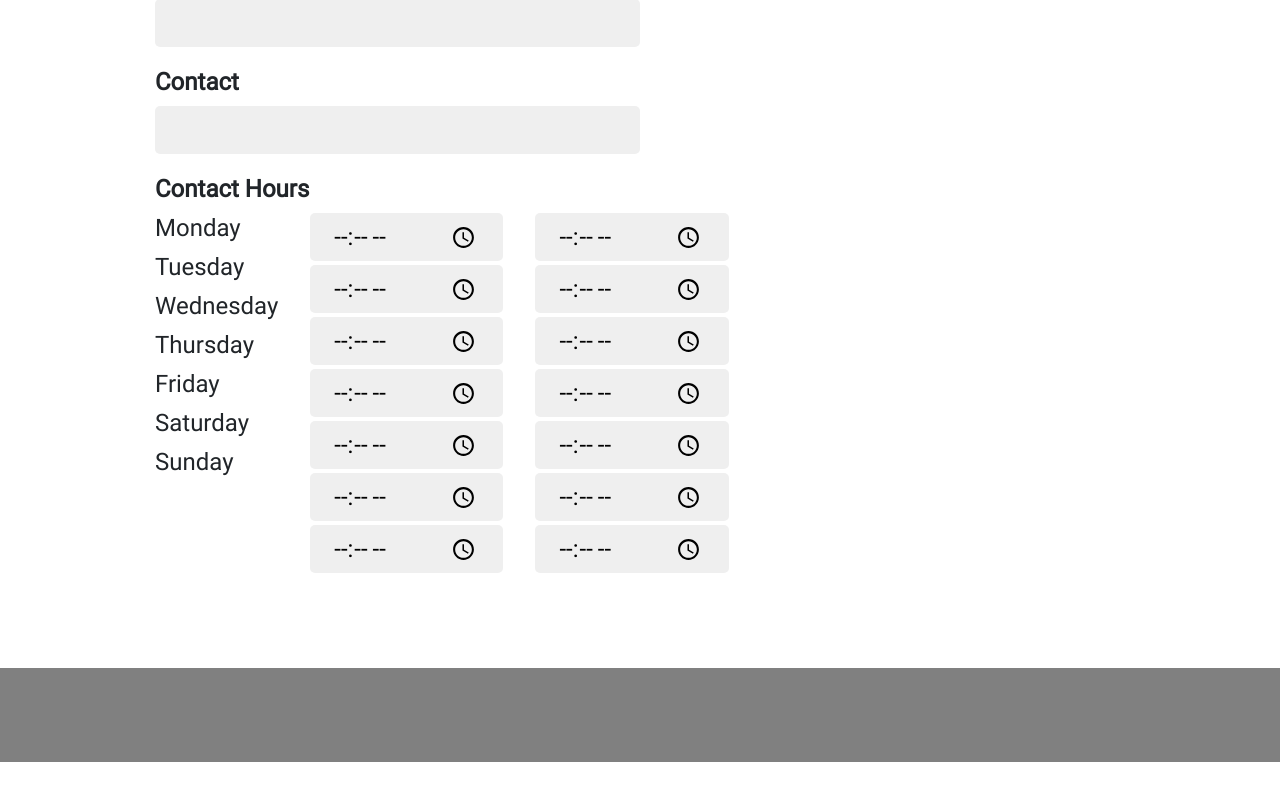
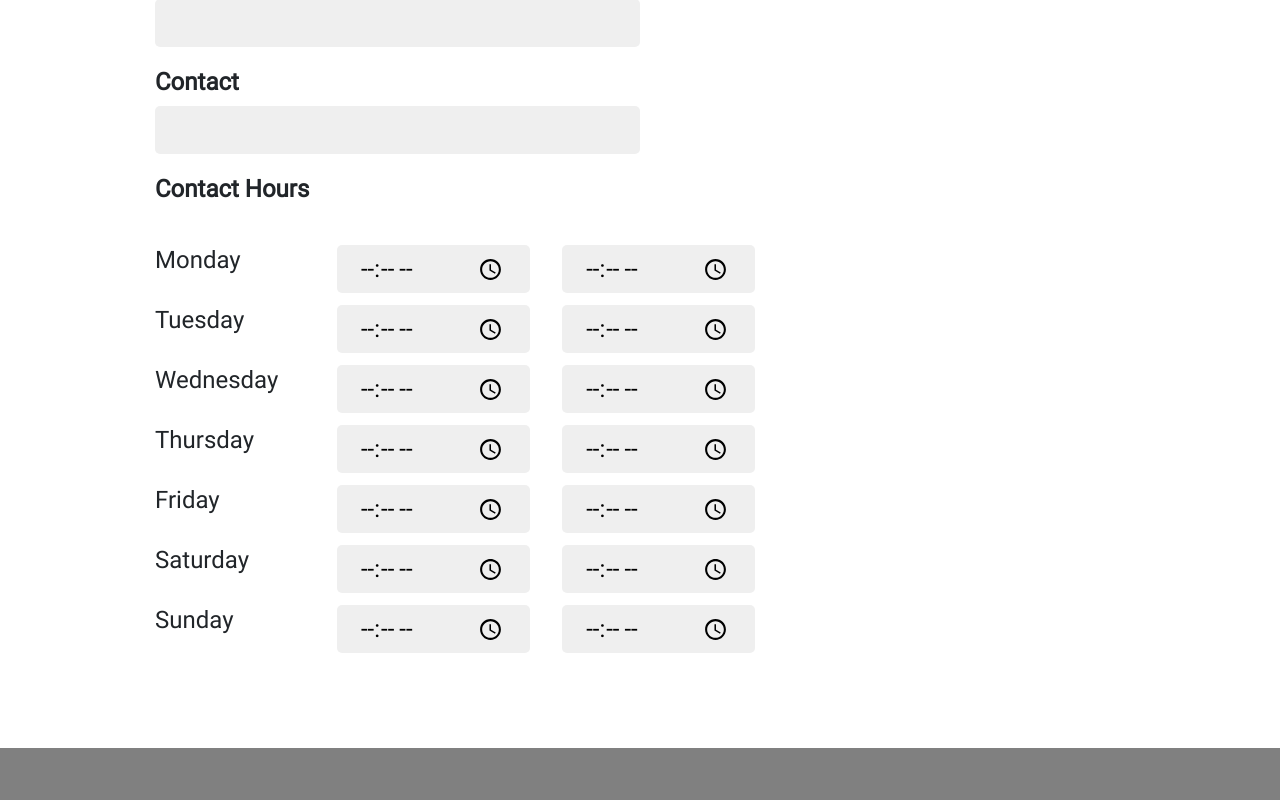
Before and after one commit to ashychiu/locally-social-media-directory, a React (Create React App) app: page /add in a window 1280 px wide. Shown: the part 707-1507 px from the top of the page. Before the commit the page ends 1469 px from the top, so only its background shows below. Built offline with nearby package versions, Linux system fonts and the light colour scheme.

Commit message:
added hours section

```diff
--- a/src/components/AddBusiness/AddBusiness.jsx
+++ b/src/components/AddBusiness/AddBusiness.jsx
@@ -79,67 +79,10 @@ const AddBusiness = () => {
 				<label htmlFor="location" className="form-field__label">
 					Contact Hours
 				</label>
-				<div className="three-col">
-					<div>
+
+				<div className="contact-hours">
+					<div className="three-col">
 						<div>Monday</div>
-						<div>Tuesday</div>
-						<div>Wednesday</div>
-						<div>Thursday</div>
-						<div>Friday</div>
-						<div>Saturday</div>
-						<div>Sunday</div>
-					</div>
-					<div>
-						<div>
-							<input
-								type="time"
-								id="appt"
-								name="appt"
-								min="09:00"
-								max="18:00"
-								className="form-field__input"
-							/>
-						</div>
-						<div>
-							<input
-								type="time"
-								id="appt"
-								name="appt"
-								min="09:00"
-								max="18:00"
-								className="form-field__input"
-							/>
-						</div>
-						<div>
-							<input
-								type="time"
-								id="appt"
-								name="appt"
-								min="09:00"
-								max="18:00"
-								className="form-field__input"
-							/>
-						</div>
-						<div>
-							<input
-								type="time"
-								id="appt"
-								name="appt"
-								min="09:00"
-								max="18:00"
-								className="form-field__input"
-							/>
-						</div>
-						<div>
-							<input
-								type="time"
-								id="appt"
-								name="appt"
-								min="09:00"
-								max="18:00"
-								className="form-field__input"
-							/>
-						</div>
 						<div>
 							<input
 								type="time"
@@ -161,7 +104,11 @@ const AddBusiness = () => {
 							/>
 						</div>
 					</div>
-					<div>
+				</div>
+
+				<div>
+					<div className="three-col">
+						<div>Tuesday</div>
 						<div>
 							<input
 								type="time"
@@ -182,6 +129,12 @@ const AddBusiness = () => {
 								className="form-field__input"
 							/>
 						</div>
+					</div>
+				</div>
+
+				<div>
+					<div className="three-col">
+						<div>Wednesday</div>
 						<div>
 							<input
 								type="time"
@@ -202,6 +155,12 @@ const AddBusiness = () => {
 								className="form-field__input"
 							/>
 						</div>
+					</div>
+				</div>
+
+				<div>
+					<div className="three-col">
+						<div>Thursday</div>
 						<div>
 							<input
 								type="time"
@@ -212,6 +171,74 @@ const AddBusiness = () => {
 								className="form-field__input"
 							/>
 						</div>
+						<div>
+							<input
+								type="time"
+								id="appt"
+								name="appt"
+								min="09:00"
+								max="18:00"
+								className="form-field__input"
+							/>
+						</div>
+					</div>
+				</div>
+
+				<div>
+					<div className="three-col">
+						<div>Friday</div>
+						<div>
+							<input
+								type="time"
+								id="appt"
+								name="appt"
+								min="09:00"
+								max="18:00"
+								className="form-field__input"
+							/>
+						</div>
+						<div>
+							<input
+								type="time"
+								id="appt"
+								name="appt"
+								min="09:00"
+								max="18:00"
+								className="form-field__input"
+							/>
+						</div>
+					</div>
+				</div>
+
+				<div>
+					<div className="three-col">
+						<div>Saturday</div>
+						<div>
+							<input
+								type="time"
+								id="appt"
+								name="appt"
+								min="09:00"
+								max="18:00"
+								className="form-field__input"
+							/>
+						</div>
+						<div>
+							<input
+								type="time"
+								id="appt"
+								name="appt"
+								min="09:00"
+								max="18:00"
+								className="form-field__input"
+							/>
+						</div>
+					</div>
+				</div>
+
+				<div>
+					<div className="three-col">
+						<div>Sunday</div>
 						<div>
 							<input
 								type="time"
--- a/src/components/AddBusiness/AddBusiness.scss
+++ b/src/components/AddBusiness/AddBusiness.scss
@@ -67,4 +67,12 @@
 .three-col {
 	display: flex;
 	gap: 32px;
+	margin: 0.5rem 0;
+	div:first-child {
+		width: 150px;
+	}
 }
+
+.contact-hours {
+	margin-top: 2rem;
+}
```
